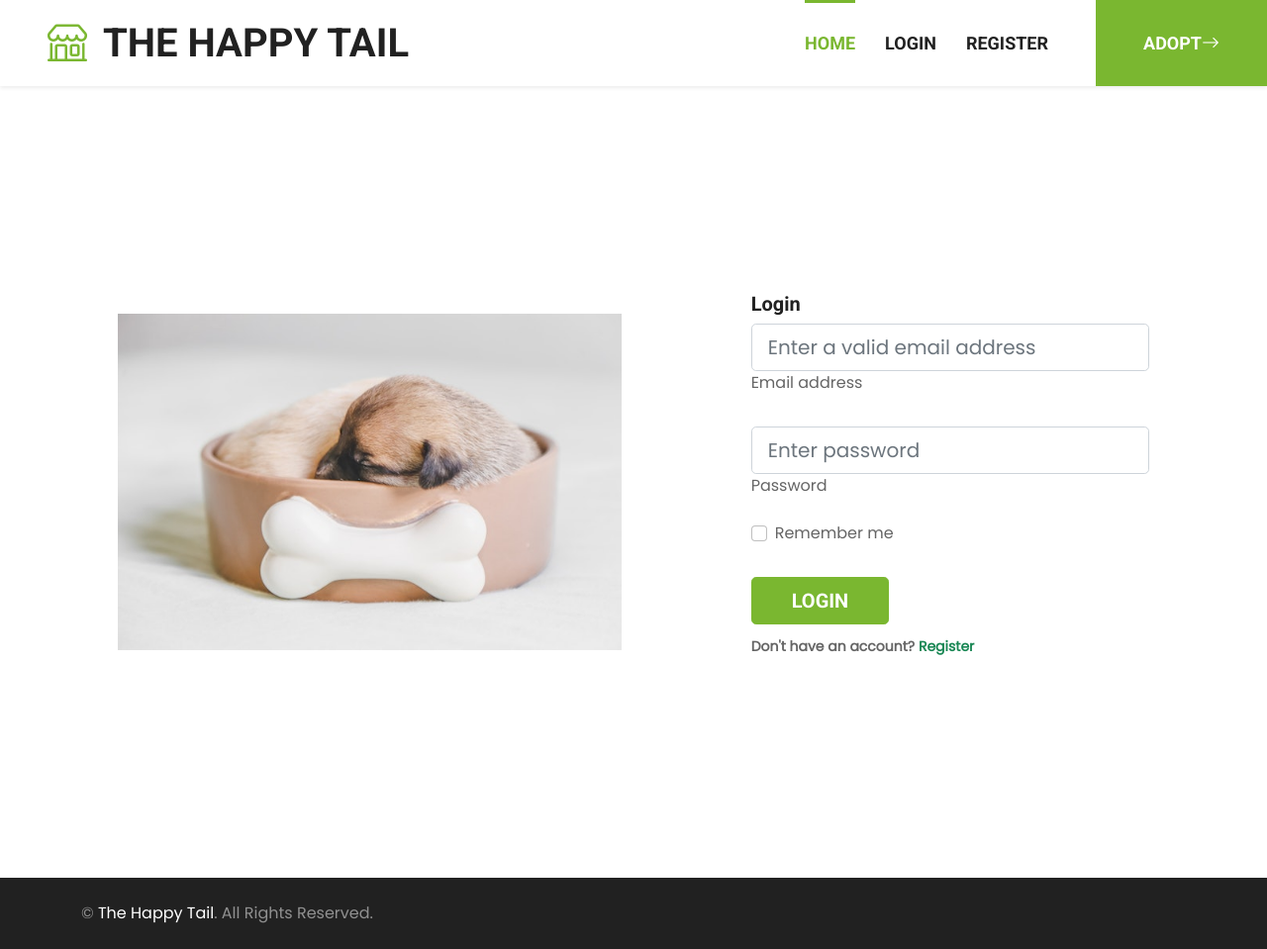
After one commit to AteyaShuborna/TheHappyTail, a Django app: page /login/ in a window 1280 px wide. The commit adds this page. Shown: the whole page at 99% size. Run offline with Django 4.2, Linux system fonts and the light colour scheme; some libraries are stand-ins or nearby versions.

Commit message:
Add login and signup page

```diff
--- a/base/urls.py
+++ b/base/urls.py
@@ -2,6 +2,8 @@ from django.urls import path
 from . import views
 
 urlpatterns = [
-    path('',views.WelcomePage.as_view()),
+    path('',views.WelcomePage.as_view(), name='index'),
     path('home/',views.Homepage.as_view(), name = 'home'),
+    path('login/',views.Login.as_view(), name = 'login'),
+    path('register/',views.Register.as_view(), name = 'register'),
 ]
--- a/base/views.py
+++ b/base/views.py
@@ -10,3 +10,11 @@ class WelcomePage(View):
 class Homepage(View):
     def get(self,request):
         return render (request,'homepage.html')
+
+class Login(View):
+    def get(self,request):
+        return render (request,'login.html')
+
+class Register(View):
+    def get(self,request):
+        return render (request,'register.html')
--- /dev/null
+++ b/templates/login.html
@@ -0,0 +1,50 @@
+{% include 'navbar.html' %}
+
+{% load static %}
+<section class="vh-100">
+    <div class="container-fluid h-custom">
+      <div class="row d-flex justify-content-center align-items-center h-100">
+        <div class="col-md-9 col-lg-6 col-xl-5">
+          <img src="{% static 'img/login.jpg' %}"
+            class="img-fluid" alt="Sample image">
+        </div>
+        <div class="col-md-8 col-lg-6 col-xl-4 offset-xl-1">
+            <h5>Login</h5>
+          <form>
+            <!-- Email input -->
+            <div class="form-outline mb-4">
+              <input type="email" id="form3Example3" class="form-control form-control-lg"
+                placeholder="Enter a valid email address" />
+              <label class="form-label" for="form3Example3">Email address</label>
+            </div>
+
+            <!-- Password input -->
+            <div class="form-outline mb-3">
+              <input type="password" id="form3Example4" class="form-control form-control-lg"
+                placeholder="Enter password" />
+              <label class="form-label" for="form3Example4">Password</label>
+            </div>
+
+            <div class="d-flex justify-content-between align-items-center">
+              <!-- Checkbox -->
+              <div class="form-check mb-0">
+                <input class="form-check-input me-2" type="checkbox" value="" id="form2Example3" />
+                <label class="form-check-label" for="form2Example3">
+                  Remember me
+                </label>
+              </div>
+            </div>
+
+            <div class="text-center text-lg-start mt-4 pt-2">
+              <button type="button" class="btn btn-primary btn-lg"
+                style="padding-left: 2.5rem; padding-right: 2.5rem;">Login</button>
+              <p class="small fw-bold mt-2 pt-1 mb-0">Don't have an account? <a href="{% url 'register' %}"
+                  class="link-success">Register</a></p>
+            </div>
+
+          </form>
+        </div>
+      </div>
+    </div>
+  </section>
+{% include 'footer.html' %}
--- a/templates/navbar.html
+++ b/templates/navbar.html
@@ -1,6 +1,31 @@
 {% load static %}
+<head>
+    <meta charset="utf-8">
+    <title>The Happy Tail</title>
+    <meta content="width=device-width, initial-scale=1.0" name="viewport">
+
+    <!-- Favicon -->
+    <link href="{% static 'img/favicon.ico' %}" rel="icon">
+
+    <!-- Google Web Fonts -->
+    <link rel="preconnect" href="https://fonts.gstatic.com">
+    <link href="https://fonts.googleapis.com/css2?family=Poppins&family=Roboto:wght@700&display=swap" rel="stylesheet">
+
+    <!-- Icon Font Stylesheet -->
+    <link href="https://cdn.jsdelivr.net/npm/bootstrap-icons@1.4.1/font/bootstrap-icons.css" rel="stylesheet">
+    <link href="{% static 'lib/flaticon/font/flaticon.css' %}" rel="stylesheet">
+
+    <!-- Libraries Stylesheet -->
+    <link href="{% static 'lib/owlcarousel/assets/owl.carousel.min.css' %}" rel="stylesheet">
+
+    <!-- Customized Bootstrap Stylesheet -->
+    <link href="{% static 'css/bootstrap.min.css' %}" rel="stylesheet">
+
+    <!-- Template Stylesheet -->
+    <link href="{% static 'css/style.css' %}" rel="stylesheet">
+</head>
 <nav class="navbar navbar-expand-lg bg-white navbar-light shadow-sm py-3 py-lg-0 px-3 px-lg-0">
-    <a href="index.html" class="navbar-brand ms-lg-5">
+    <a href="{% url 'index' %}" class="navbar-brand ms-lg-5">
         <h1 class="m-0 text-uppercase text-dark"><i class="bi bi-shop fs-1 text-primary me-3"></i>The Happy Tail</h1>
     </a>
     <button class="navbar-toggler" type="button" data-bs-toggle="collapse" data-bs-target="#navbarCollapse">
@@ -8,21 +33,10 @@
     </button>
     <div class="collapse navbar-collapse" id="navbarCollapse">
         <div class="navbar-nav ms-auto py-0">
-            <a href="index.html" class="nav-item nav-link active">Home</a>
-            <a href="about.html" class="nav-item nav-link">About</a>
-            <a href="service.html" class="nav-item nav-link">Service</a>
-            <a href="product.html" class="nav-item nav-link">Product</a>
-            <div class="nav-item dropdown">
-                <a href="#" class="nav-link dropdown-toggle" data-bs-toggle="dropdown">Pages</a>
-                <div class="dropdown-menu m-0">
-                    <a href="price.html" class="dropdown-item">Pricing Plan</a>
-                    <a href="team.html" class="dropdown-item">The Team</a>
-                    <a href="testimonial.html" class="dropdown-item">Testimonial</a>
-                    <a href="blog.html" class="dropdown-item">Blog Grid</a>
-                    <a href="detail.html" class="dropdown-item">Blog Detail</a>
-                </div>
-            </div>
-            <a href="contact.html" class="nav-item nav-link nav-contact bg-primary text-white px-5 ms-lg-5">Contact <i class="bi bi-arrow-right"></i></a>
+            <a href="{% url 'index' %}" class="nav-item nav-link active">Home</a>
+            <a href="{% url 'login' %}" class="nav-item nav-link">Login</a>
+            <a href="{% url 'register' %}" class="nav-item nav-link">Register</a>
+            <a href="{% url 'index' %}" class="nav-item nav-link nav-contact bg-primary text-white px-5 ms-lg-5">Adopt<i class="bi bi-arrow-right"></i></a>
         </div>
     </div>
 </nav>
```
Also changed, not shown: templates/index.html (+0 -27 lines), templates/register.html (added, +53 -0 lines), static/img/login.jpg (added), static/img/signup.jpg (added).
